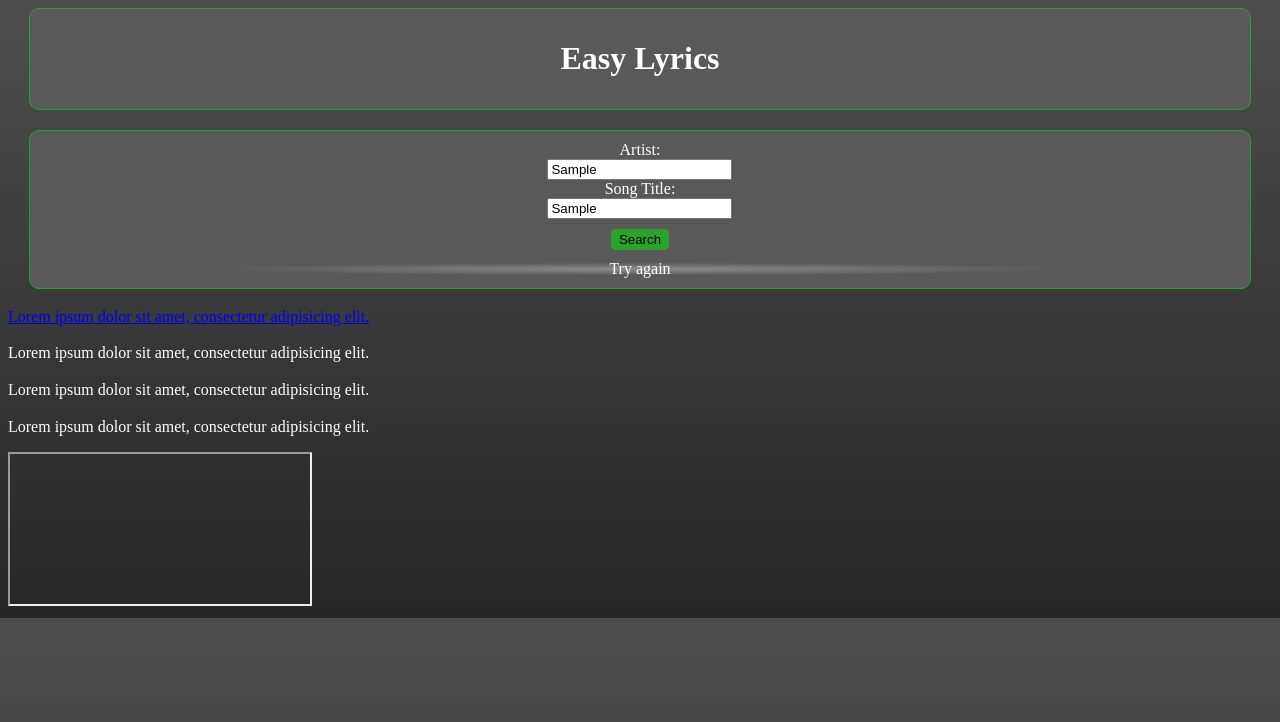
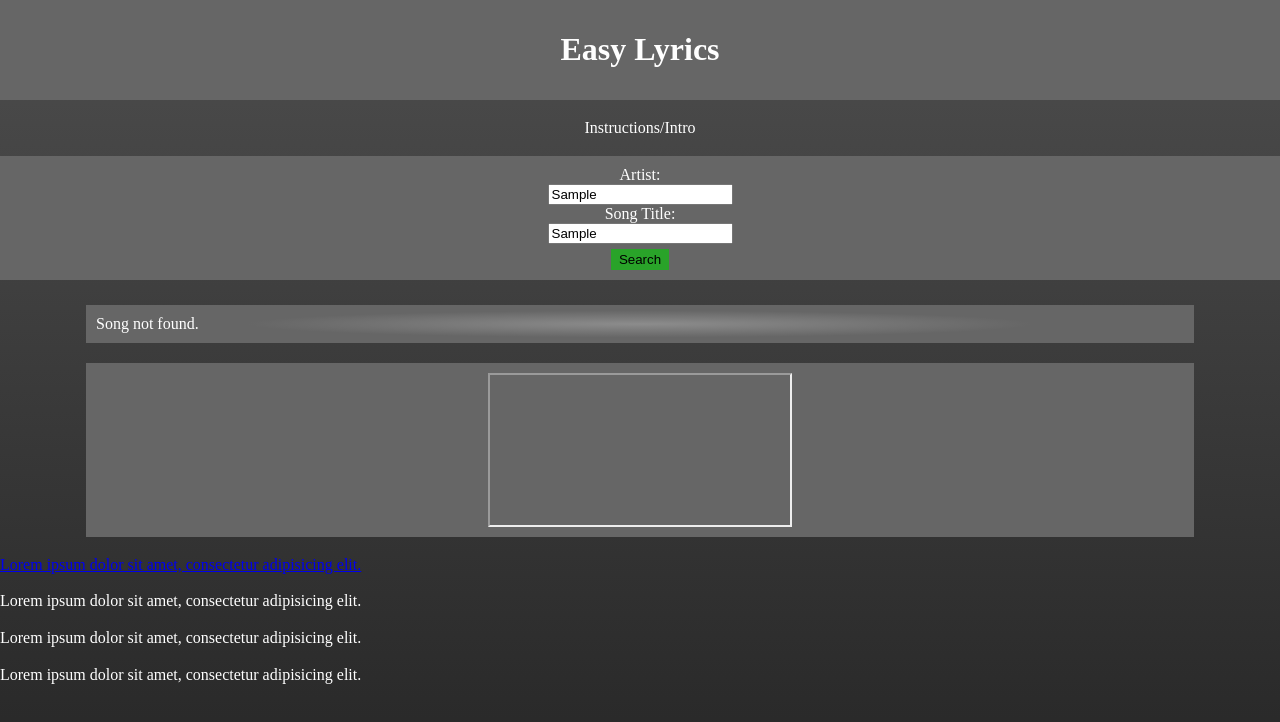
Before and after one commit to tkennedy118/easy-lyrics, a plain HTML site: page index.html in a window 1280 px wide. Both pictures are taken after typing "Sample", "Sample" into the empty fields and a click on the button "Search". Drawn offline with nearby package versions, Linux system fonts and the light colour scheme; no server answers.

Commit message:
Updated css

```diff
--- a/app.js
+++ b/app.js
@@ -2,7 +2,11 @@ $(document).ready(function() {
 
     var vidId;
 
+    $('.results').hide();
+
     $('.searchButton').click(function () {
+
+        $('.results').show();
 
         var artist = $('#artistInput').val();
         var title = $('#songInput').val();
@@ -16,12 +20,12 @@ $(document).ready(function() {
                 $('.lyricsTextDiv').text (response.lyrics);
             },
             error: function(){
-                $('.lyricsTextDiv').text ("Try again");
+                $('.lyricsTextDiv').text ("Song not found.");
             }
           });
     });
 
-    const getYouTubeVideo = function() {
+    /* const getYouTubeVideo = function() {
 
         // local variables
         let key = "AIzaSyBU0Tdn2ym_MjMojWVuwp4Qd5XYr3jUzhk";
@@ -40,7 +44,7 @@ $(document).ready(function() {
 
                 showYouTubeVideo();
             });
-    }
+    } */
 
     const showYouTubeVideo = function() {
 
@@ -72,5 +76,5 @@ $(document).ready(function() {
         });
     });
 
-    getYouTubeVideo();
+    // getYouTubeVideo();
 });
--- a/index.html
+++ b/index.html
@@ -15,10 +15,13 @@
         <h1>Easy Lyrics</h1>
     </header>
 
-    <div class="lyricsMainDiv">
+    <div class="mainDiv">
 
-        <div class="lyricsInput">
+        <div class="instructions">
+            <p>Instructions/Intro</p>
+        </div>
 
+        <div class="inputDiv">
             <form>
                 <label for="artist">Artist:</label><br>
                 <input type="text" id="artistInput" name="artist"><br>
@@ -27,23 +30,24 @@
             </form>
 
             <button class="searchButton">Search</button>
+        </div>
+
+        <div class="results">
+
+            <div class="lyricsTextDiv">
+
+                <p class="lyricsText">Lyrics go here.</p>
 
             </div>
 
-        <div class="lyricsTextDiv">
+            <div class="videoDiv">
 
-            <p class="lyricsText"></p>
-
-        </div>
-        <div class="videoDiv">
+                <!-- the iframe where music video is imbedded -->
+                <iframe id="video-frame" align="left|right|middle|top|bottom"></iframe>
 
             </div>
 
             <div class="relatedVideoDiv">
-
-        </div>
-
-    </div>
 
                 <div class="uk-child-width-1-4@m uk-grid-small uk-grid-match" uk-grid>
                     <div>
@@ -74,9 +78,11 @@
                     </div>
                 </div>
 
+            </div>
 
-    <!-- the iframe where music video is imbedded -->
-    <iframe id="video-frame"></iframe>
+        </div>
+
+    </div>
 
     <script type="text/javascript" src="app.js"></script>
 </body>
--- a/style.css
+++ b/style.css
@@ -1,56 +1,78 @@
 body {
     height: 100%;
     background-image: linear-gradient(#4d4d4d, #262626);
+    background-attachment: fixed;
     color: white;
     padding: 0%;
+    margin: 0%;
 }
 
 header {
-    width: 95%;
-    margin: auto;
     padding: 10px;
-    background-color: #595959;
+    background-color: #666666;
     text-align: center;
-    border-style: solid;
-    border-color: #29a329;
-    border-width: 1px;
-    border-radius: 10px;
-    margin-bottom: 20px;
 }
 
 h1 {
     color: white;
 }
 
-.lyricsMainDiv {
-    width: 95%;
-    margin: auto;
+.mainDiv {
+
+}
+
+.instructions {
+    padding: 3px;
+    text-align: center;
+}
+
+.inputDiv {
     padding: 10px;
-    background-color: #595959;
+    background-color: #666666;
     text-align: center;
-    border-style: solid;
-    border-color: #29a329;
-    border-width: 1px;
-    border-radius: 10px;
 }
 
 .artistInput, .songInput {
-    margin-top: 10px;
 }
 
 .searchButton {
     background-color: #29a329;
     border-style: solid;
     border-color: #29a329;
-    border-radius: 5px;
-    margin-top: 10px;
+    margin-top: 5px;
 }
 
-.lyricsInput {
-
+.results {
 }
 
 .lyricsTextDiv {
-    margin-top: 10px;
-    background: radial-gradient(#8c8c8c, #595959, #595959);
+    width: 85%;
+    margin: auto;
+    background: radial-gradient(#8c8c8c, #666666, #666666);
+    padding: 10px;
+    margin-top: 25px;
 }
+
+.videoDiv {
+    width: 85%;
+    margin: auto;
+    background-color: #666666;
+    padding: 10px;
+    margin-top: 20px;
+    display: flex;
+}
+
+iframe {
+    width: 300px;
+    height: auto;
+    margin-left: auto;
+    margin-right: auto;
+}
+
+.relatedVidoeDiv {
+    width: 85%;
+    margin: auto;
+    background-color: #666666;
+    text-align: center;
+    margin-top: 20px;
+}
```
Lines whose indentation alone changed are shown as unchanged.
